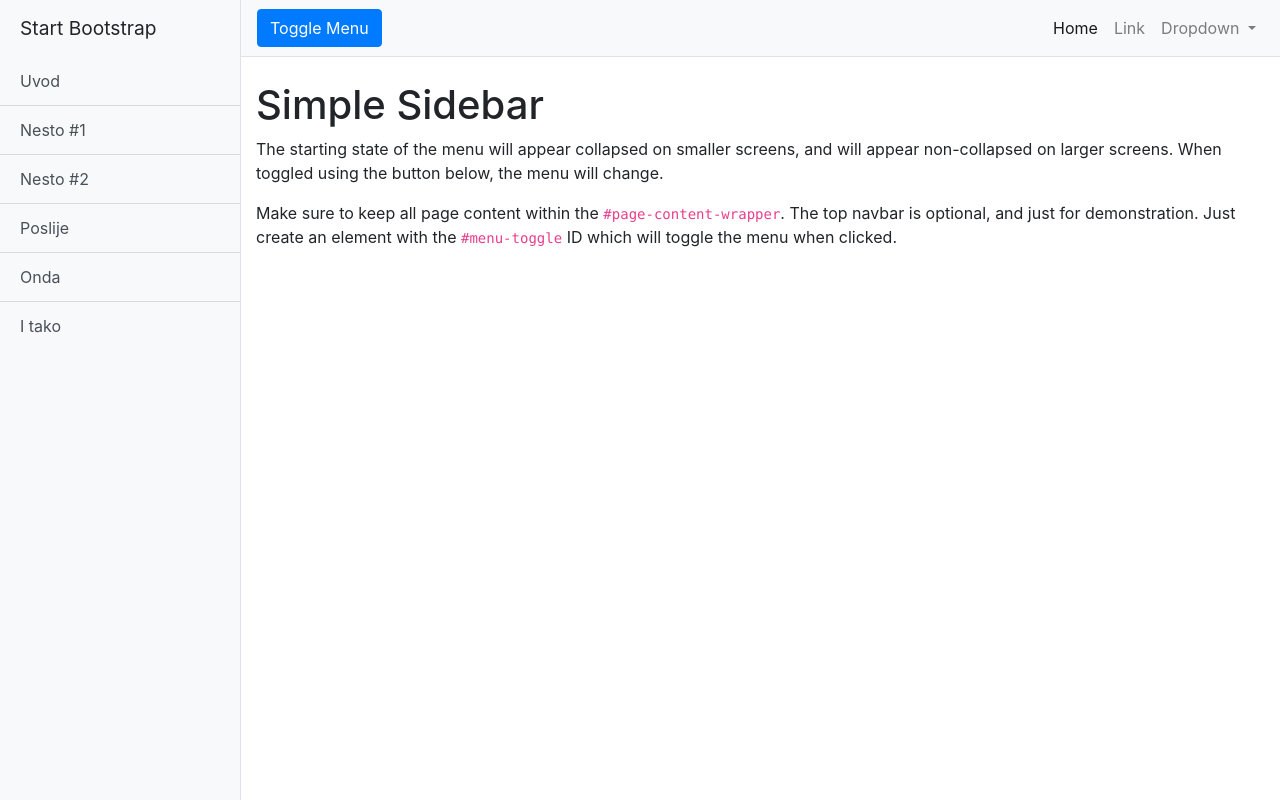
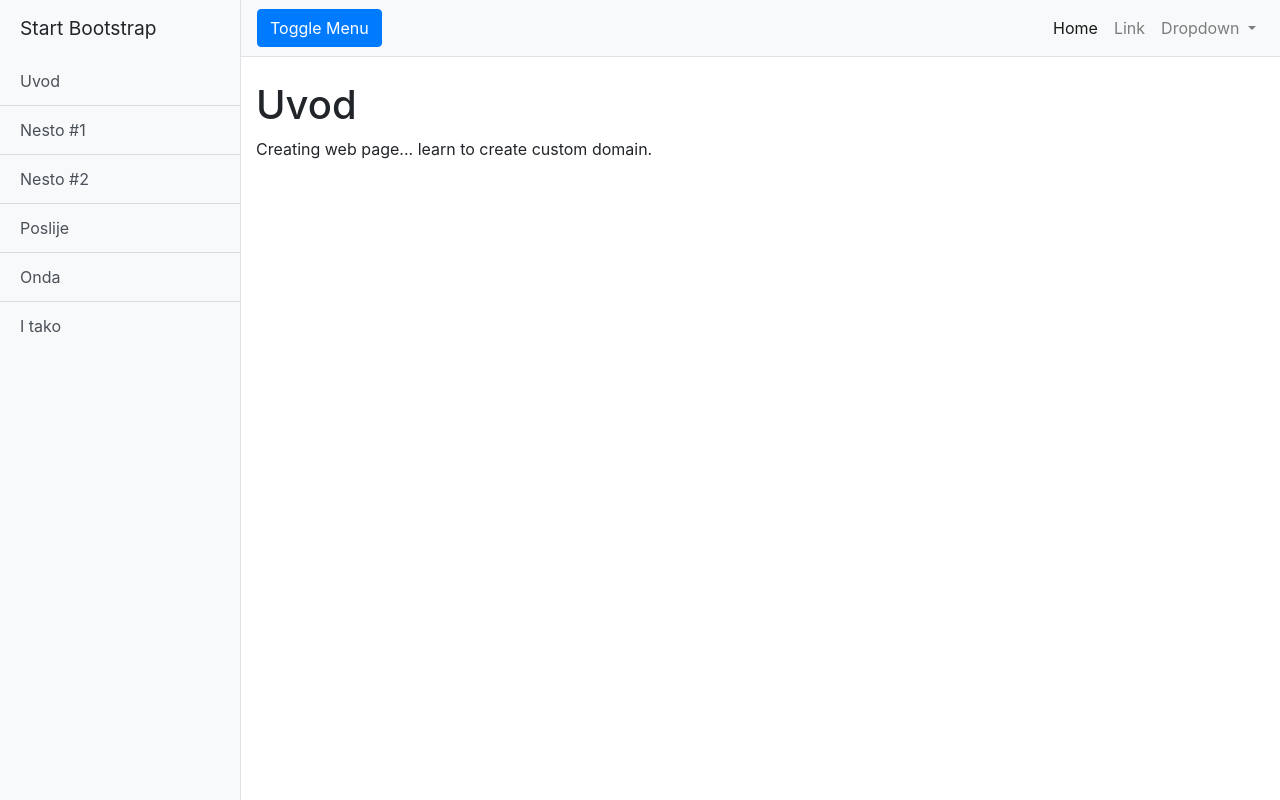
Before and after one commit to learnts/web, a website: page index.html in a window 1280 px wide. Drawn offline with Linux system fonts and the light colour scheme.

Commit message:
2 change

```diff
--- a/index.html
+++ b/index.html
@@ -70,9 +70,8 @@
       </nav>
 
       <div class="container-fluid">
-        <h1 class="mt-4">Simple Sidebar</h1>
-        <p>The starting state of the menu will appear collapsed on smaller screens, and will appear non-collapsed on larger screens. When toggled using the button below, the menu will change.</p>
-        <p>Make sure to keep all page content within the <code>#page-content-wrapper</code>. The top navbar is optional, and just for demonstration. Just create an element with the <code>#menu-toggle</code> ID which will toggle the menu when clicked.</p>
+        <h1 class="mt-4">Uvod</h1>
+        <p>Creating web page... learn to create custom domain.</p>
       </div>
     </div>
     <!-- /#page-content-wrapper -->
```
